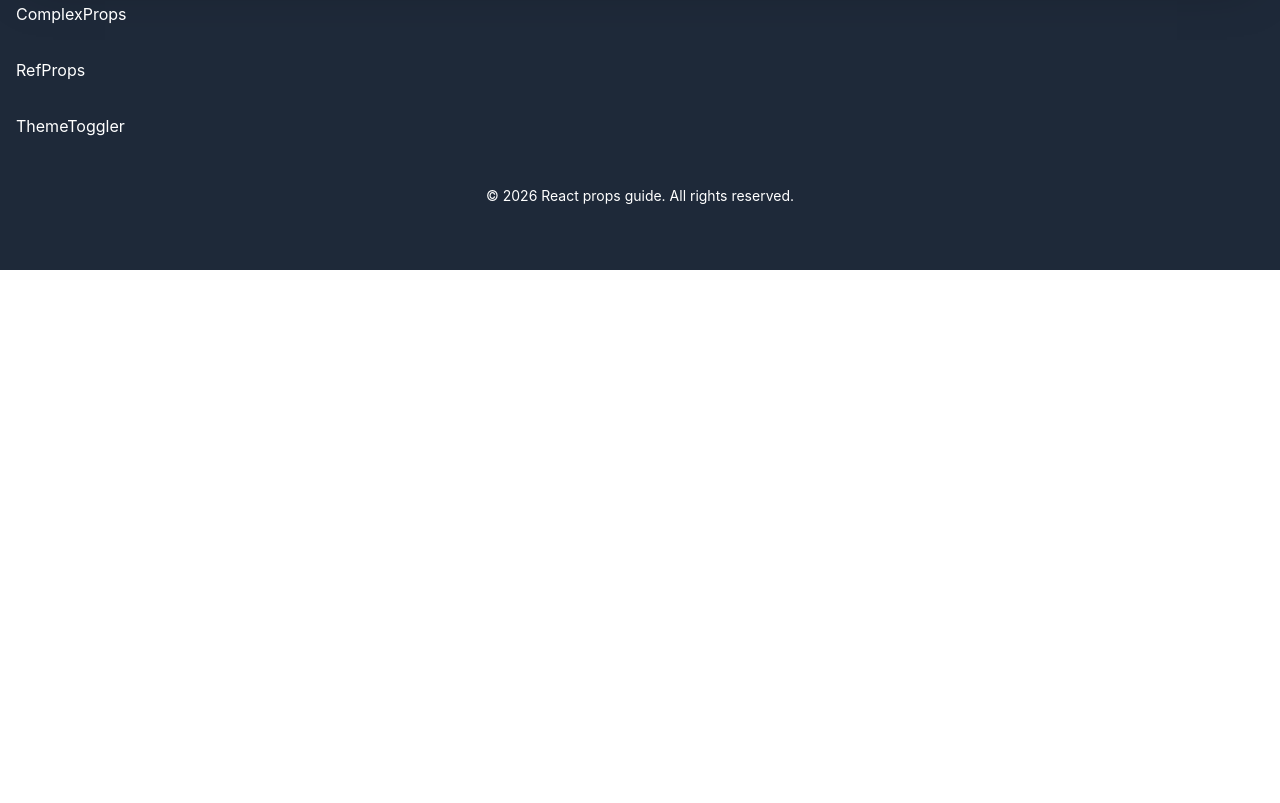
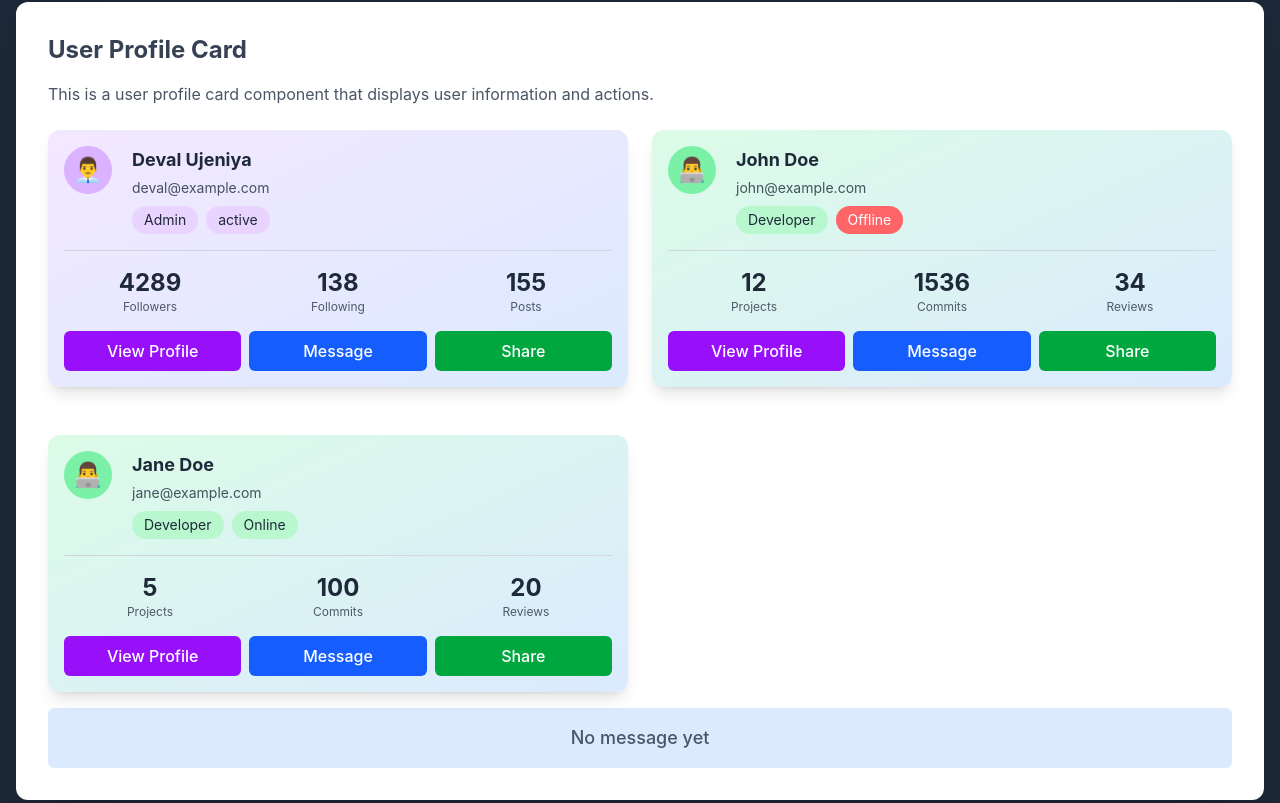
Before and after one commit to deval274/nextjs_course, a React (Vite) app in the folder 05_prop_guide/: page / in a window 1280 px wide. Shown: the part 3437-4240 px from the top of the page. Before the commit the page ends 3707 px from the top, so only its background shows below. Built offline with nearby package versions, Linux system fonts and the light colour scheme.

Commit message:
05_prop_guide: feat: implement ComplexProps

```diff
--- a/05_prop_guide/eslint.config.js
+++ b/05_prop_guide/eslint.config.js
@@ -19,8 +19,12 @@ export default defineConfig([
     },
     rules: {
       'no-unused-vars': [
-        'error',
-        { varsIgnorePattern: '^React$', caughtErrors: 'none' },
+        'warn',
+        {
+          varsIgnorePattern: '^React$|^_',
+          argsIgnorePattern: '^_',
+          caughtErrors: 'none',
+        },
       ],
     },
   },
--- a/05_prop_guide/src/components/ComplexProps.jsx
+++ b/05_prop_guide/src/components/ComplexProps.jsx
@@ -1,9 +1,219 @@
-import React from 'react'
+import { useState } from "react";
+function UserProfileCard({ user, theme, actions }) {
+  return (
+    <div
+      className={`p-4 rounded-xl shadow-lg ${theme.backgroundColor} ${theme.textColor}`}
+    >
+      <div className="flex items-start gap-5">
+        <div
+          className={`w-12 h-12 rounded-full flex items-center justify-center text-2xl ${theme.avatarBg}`}
+        >
+          {user.avatar}
+        </div>
+        <div className="flex-1">
+          <h3 className="text-lg font-bold mb-1">{user.name}</h3>
+          <p className="text-sm opacity-80 mb-2">{user.email}</p>
+          <div className="flex gap-2 text-sm">
+            <span className={`px-3 py-1 rounded-full ${theme.badgeBg}`}>
+              {user.role}
+            </span>
+            <span
+              className={`px-3 py-1 rounded-full ${user.status === "Offline" ? "bg-red-400 text-white" : theme.badgeBg}`}
+            >
+              {user.status === "Offline" ? "Offline" : user.status}
+            </span>
+          </div>
+        </div>
+      </div>
+      <div className="mt-4">
+        {user.stats && (
+          <div className="mt-4 pt-4 border-t border-gray-300 grid grid-cols-3 gap-4">
+            {Object.entries(user.stats).map(([lable, value]) => (
+              <div key={lable} className="text-center">
+                <div className={`text-2xl font-bold`}>{value}</div>
+                <div className={`text-xs opacity-75 capitalize`}>{lable}</div>
+              </div>
+            ))}
+          </div>
+        )}
+      </div>
+      {actions && (
+        <div className="mt-4 flex gap-2">
+          {actions.primary && (
+            <button
+              className={`flex-1 py-2 px-4 rounded-lg font-medium transition ${actions.primary.className}`}
+              onClick={actions.primary.onClick}
+            >
+              {actions.primary.lable}
+            </button>
+          )}
+          {actions.secondary && (
+            <button
+              className={`flex-1 py-2 px-4 rounded-lg font-medium transition ${actions.secondary.className}`}
+              onClick={actions.secondary.onClick}
+            >
+              {actions.secondary.lable}
+            </button>
+          )}
+          {actions.tertiary && (
+            <button
+              className={`flex-1 py-2 px-4 rounded-lg font-medium transition ${actions.tertiary.className}`}
+              onClick={actions.tertiary.onClick}
+            >
+              {actions.tertiary.lable}
+            </button>
+          )}
+        </div>
+      )}
+    </div>
+  );
+}
 
 function ComplexProps() {
+  const [message, setMessage] = useState("");
+  const users = [
+    {
+      user: {
+        name: "Deval Ujeniya",
+        email: "deval@example.com",
+        role: "Admin",
+        avatar: "👨‍💼",
+        status: "active",
+        stats: {
+          followers: 4289,
+          following: 138,
+          posts: 155,
+        },
+      },
+      theme: {
+        backgroundColor: "bg-gradient-to-br from-purple-100 to-blue-100",
+        textColor: "text-gray-800",
+        avatarBg: "bg-purple-300",
+        badgeBg: "bg-purple-200",
+      },
+      actions: {
+        primary: {
+          lable: "View Profile",
+          onClick: () => setMessage("Viewing the user profile"),
+          className:
+            "bg-purple-600 hover:bg-purple-700 text-white px-4 py-2 rounded-md",
+        },
+        secondary: {
+          lable: "Message",
+          onClick: () => setMessage("Opening the message window"),
+          className:
+            "bg-blue-600 hover:bg-blue-700 text-white px-4 py-2 rounded-md",
+        },
+        tertiary: {
+          lable: "Share",
+          onClick: () => setMessage("Sharing the user profile"),
+          className:
+            "bg-green-600 hover:bg-green-700 text-white px-4 py-2 rounded-md",
+        },
+      },
+    },
+    {
+      user: {
+        name: "John Doe",
+        email: "john@example.com",
+        role: "Developer",
+        avatar: "👨‍💻",
+        status: "Offline",
+        stats: {
+          projects: 12,
+          commits: 1536,
+          reviews: 34,
+        },
+      },
+      theme: {
+        backgroundColor: "bg-gradient-to-br from-green-100 to-blue-100",
+        textColor: "text-gray-800",
+        avatarBg: "bg-green-300",
+        badgeBg: "bg-green-200",
+      },
+      actions: {
+        primary: {
+          lable: "View Profile",
+          onClick: () => setMessage("Viewing the user profile"),
+          className:
+            "bg-purple-600 hover:bg-purple-700 text-white px-4 py-2 rounded-md",
+        },
+        secondary: {
+          lable: "Message",
+          onClick: () => setMessage("Opening the message window"),
+          className:
+            "bg-blue-600 hover:bg-blue-700 text-white px-4 py-2 rounded-md",
+        },
+        tertiary: {
+          lable: "Share",
+          onClick: () => setMessage("Sharing the user profile"),
+          className:
+            "bg-green-600 hover:bg-green-700 text-white px-4 py-2 rounded-md",
+        },
+      },
+    },
+    {
+      user: {
+        name: "Jane Doe",
+        email: "jane@example.com",
+        role: "Developer",
+        avatar: "👨‍💻",
+        status: "Online",
+        stats: {
+          projects: 5,
+          commits: 100,
+          reviews: 20,
+        },
+      },
+      theme: {
+        backgroundColor: "bg-gradient-to-br from-green-100 to-blue-100",
+        textColor: "text-gray-800",
+        avatarBg: "bg-green-300",
+        badgeBg: "bg-green-200",
+      },
+      actions: {
+        primary: {
+          lable: "View Profile",
+          onClick: () => setMessage("Viewing the user profile"),
+          className:
+            "bg-purple-600 hover:bg-purple-700 text-white px-4 py-2 rounded-md",
+        },
+        secondary: {
+          lable: "Message",
+          onClick: () => setMessage("Opening the message window"),
+          className:
+            "bg-blue-600 hover:bg-blue-700 text-white px-4 py-2 rounded-md",
+        },
+        tertiary: {
+          lable: "Share",
+          onClick: () => setMessage("Sharing the user profile"),
+          className:
+            "bg-green-600 hover:bg-green-700 text-white px-4 py-2 rounded-md",
+        },
+      },
+    },
+  ];
   return (
-    <div className='text-white'>ComplexProps</div>
-  )
+    <div className="space-y-8">
+      <div className="bg-white rounded-xl shadow-2xl p-8">
+        <h3 className="text-2xl font-bold mb-4 text-gray-700">
+          User Profile Card
+        </h3>
+        <p className="text-gray-600 mb-6">
+          This is a user profile card component that displays user information
+          and actions.
+        </p>
+        <div className="space-y-6 grid grid-cols-1 md:grid-cols-2 lg:grid-cols-2 gap-6">
+          {users.map((userData, index) => (
+            <UserProfileCard key={index} {...userData} />
+          ))}
+        </div>
+        <p className="text-gray-600 mt-4 text-center text-lg font-medium bg-blue-100 p-4 rounded-md">
+          {message ? message : "No message yet"}
+        </p>
+      </div>
+    </div>
+  );
 }
 
-export default ComplexProps
+export default ComplexProps;
```
